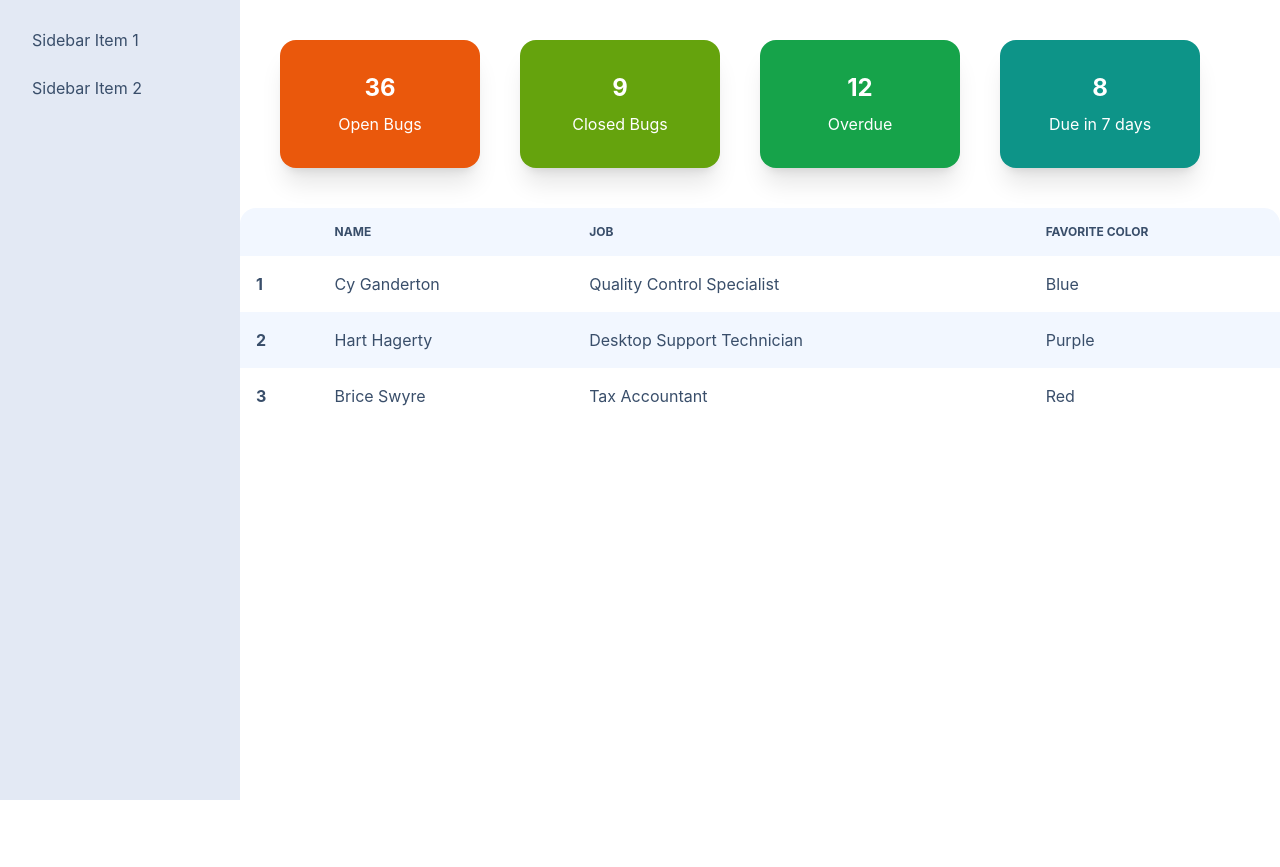
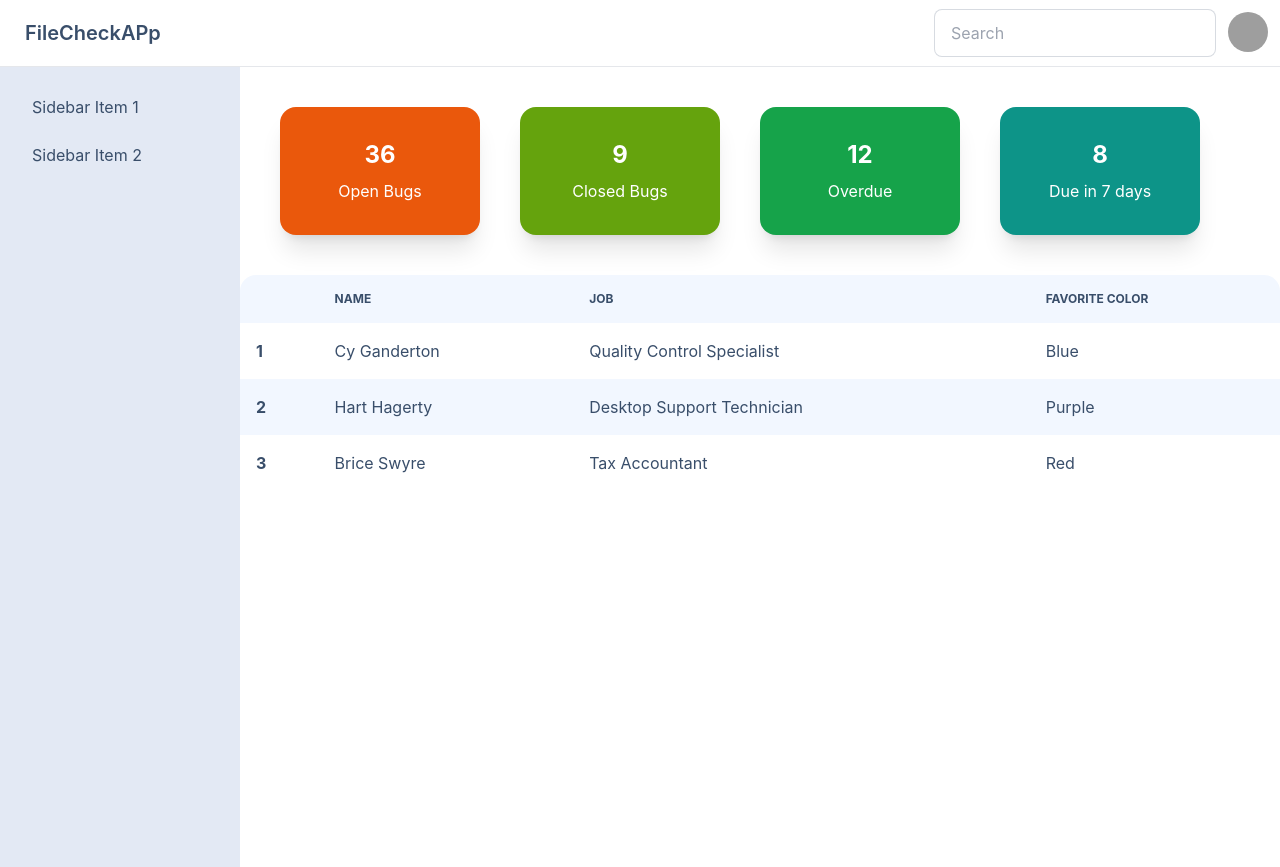
Before and after one commit to AveyBD/file-verify-app, a React (Create React App) app: page /dashboard in a window 1280 px wide. Before the commit the page ends 800 px from the top, so only its background shows below. Built offline with nearby package versions, Linux system fonts and the light colour scheme; no server answers; grey boxes are pictures that could not be loaded.

Commit message:
Added Dash Nav

```diff
--- a/src/Pages/Dashboard/Dashboard.jsx
+++ b/src/Pages/Dashboard/Dashboard.jsx
@@ -1,9 +1,12 @@
-import React from 'react';
-import { Outlet,Link } from 'react-router-dom';
+import React from "react";
+import { Outlet, Link } from "react-router-dom";
+import DashNav from "../Shared/DashNav";
 
 const Dashboard = () => {
-    return (
-        <div class="drawer drawer-mobile">
+  return (
+    <div>
+      <DashNav />
+      <div class="drawer drawer-mobile">
         <input id="my-drawer-2" type="checkbox" class="drawer-toggle" />
         <div class="drawer-content">
           {/* <!-- Page content here --> */}
@@ -13,13 +16,17 @@ const Dashboard = () => {
           <label for="my-drawer-2" class="drawer-overlay"></label>
           <ul class="menu p-4 overflow-y-auto w-60 bg-base-300 text-base-content">
             {/* <!-- Sidebar content here --> */}
-            <li><Link to='/dashboard'>Sidebar Item 1</Link></li>
-            <li><a>Sidebar Item 2</a></li>
+            <li>
+              <Link to="/dashboard">Sidebar Item 1</Link>
+            </li>
+            <li>
+              <a>Sidebar Item 2</a>
+            </li>
           </ul>
-
         </div>
       </div>
-    );
+    </div>
+  );
 };
 
 export default Dashboard;
--- a/src/Pages/Shared/DashNav.jsx
+++ b/src/Pages/Shared/DashNav.jsx
@@ -3,9 +3,9 @@ import React from "react";
 const DashNav = () => {
   return (
     <div>
-      <div className="navbar bg-base-100">
+      <div className="navbar bg-base-100 border-b">
         <div className="flex-1">
-          <a className="btn btn-ghost normal-case text-xl">daisyUI</a>
+          <a className="btn btn-ghost normal-case text-xl">FileCheckAPp</a>
         </div>
         <div className="flex-none gap-2">
           <div className="form-control">
```
